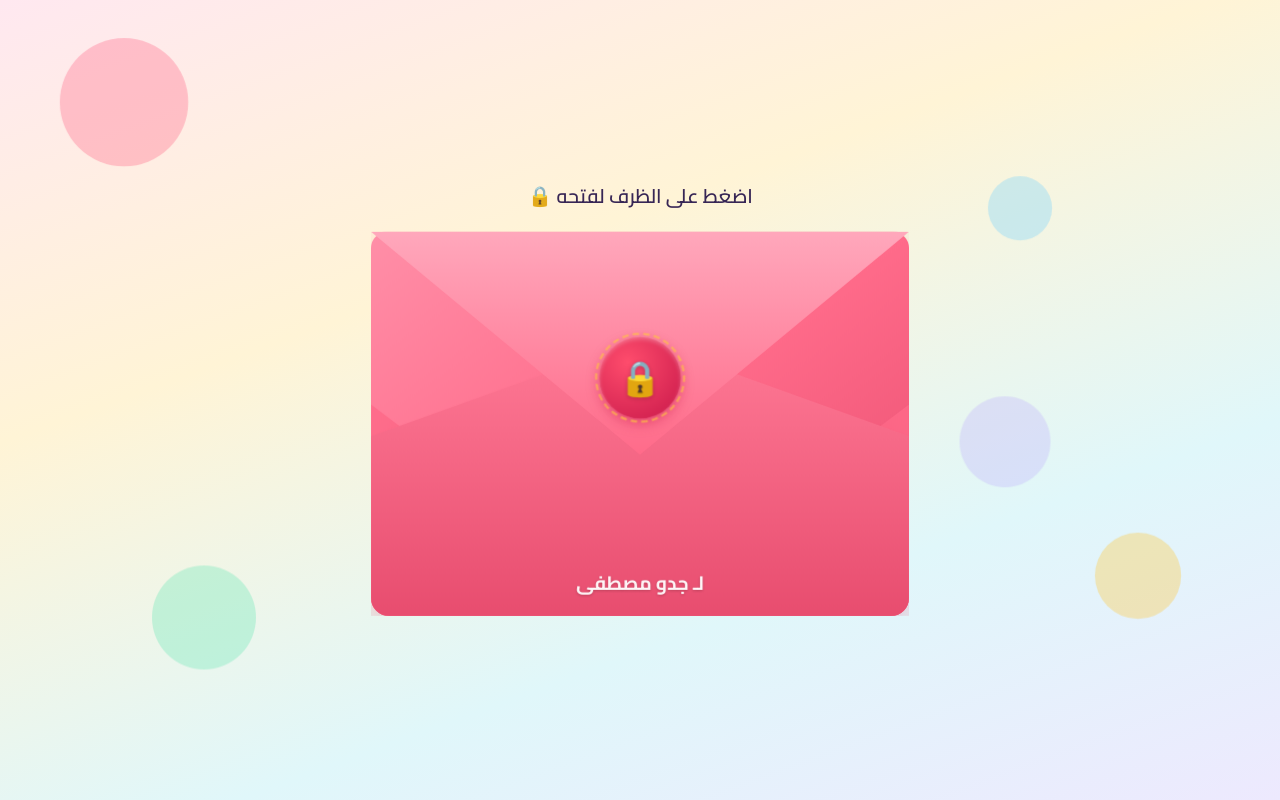
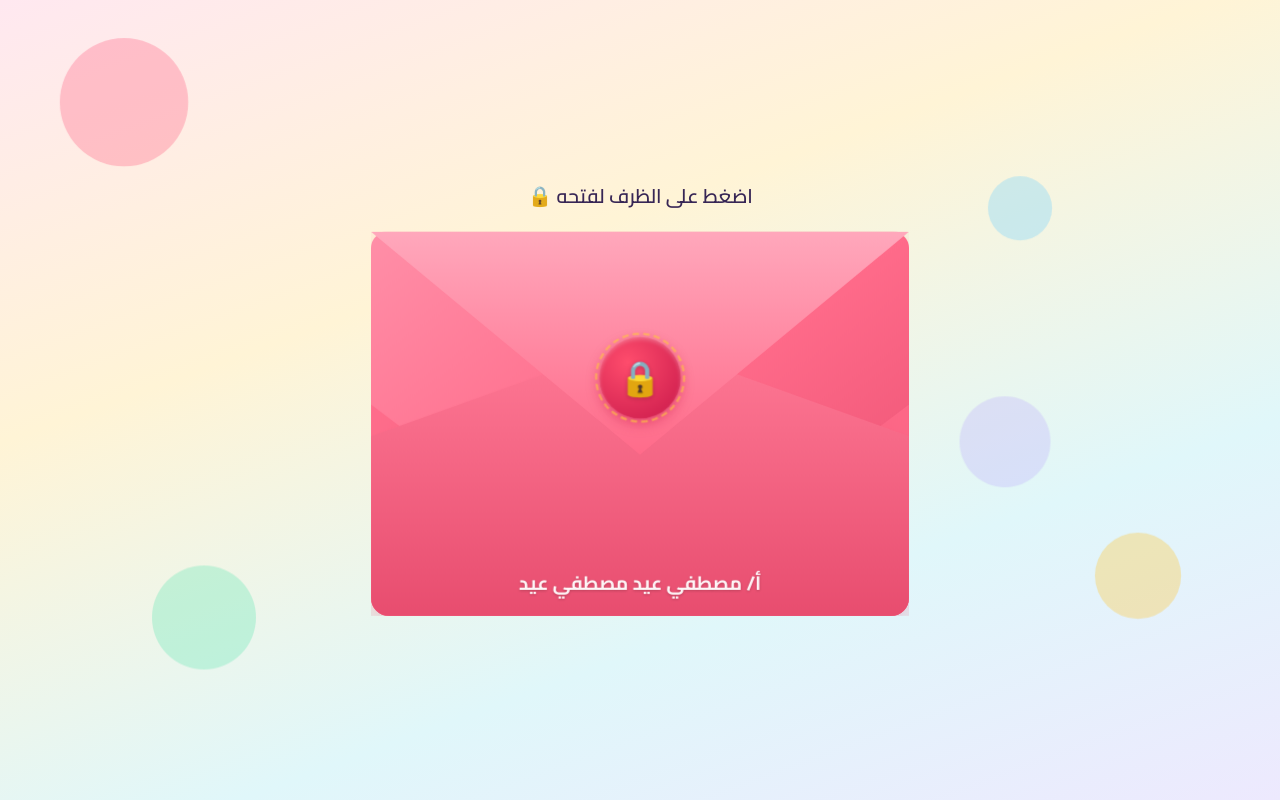
Before and after one commit to ZiadEid/congratulations, a plain HTML site: page index.html in a window 1280 px wide. Drawn offline with Linux system fonts and the light colour scheme.

Commit message:
changing the recever name

```diff
--- a/index.html
+++ b/index.html
@@ -532,7 +532,7 @@
           <span class="seal-icon">🔒</span>
         </div>
 
-        <span class="label-front">لـ جدو مصطفى</span>
+        <span class="label-front">أ/ مصطفي عيد مصطفي عيد</span>
       </div>
     </div>
   </div>
```
